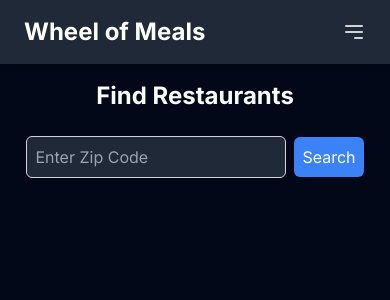
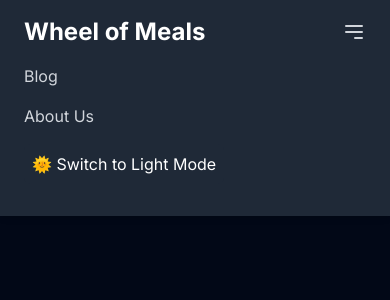
Before and after one commit to omeryildirim0/wheel, a Next.js app: page / in a window 390 px wide. Both pictures are taken after a click on the button 354 px from the left and 32 px from the top of the page. Shown: the top 300 px of the page. Built offline with nearby package versions, Linux system fonts and the light colour scheme.

Commit message:
mobile menu works

```diff
--- a/components/Navbar.tsx
+++ b/components/Navbar.tsx
@@ -1,10 +1,16 @@
 "use client"; // Ensure the Navbar is a client component
 
-import React from 'react';
+import React, { useState } from 'react';
 import Link from 'next/link';
 import ThemeToggleButton from './ThemeToggleButton'; // Adjust the import path if needed
 
 const Navbar: React.FC = () => {
+  const [isMobileMenuOpen, setIsMobileMenuOpen] = useState(false);
+
+  const toggleMobileMenu = () => {
+    setIsMobileMenuOpen(!isMobileMenuOpen);
+  };
+
   return (
     <nav className="bg-white dark:bg-gray-800 shadow-md py-4 fixed top-0 left-0 w-full z-10">
       <div className="max-w-screen-xl mx-auto px-6 flex justify-between items-center">
@@ -16,7 +22,7 @@ const Navbar: React.FC = () => {
           Wheel of Meals
         </a>
 
-        {/* Navigation Links */}
+        {/* Navigation Links - Desktop */}
         <div className="hidden md:flex space-x-8 items-center">
           <Link href="/blog" className="text-gray-600 hover:text-gray-800 dark:text-gray-300 dark:hover:text-white transition duration-300 ease-in-out">
             Blog
@@ -29,9 +35,12 @@ const Navbar: React.FC = () => {
           <ThemeToggleButton />
         </div>
 
-        {/* Mobile Menu */}
+        {/* Mobile Menu Button */}
         <div className="md:hidden flex items-center">
-          <button className="text-gray-600 dark:text-gray-300 focus:outline-none">
+          <button
+            onClick={toggleMobileMenu}
+            className="text-gray-600 dark:text-gray-300 focus:outline-none"
+          >
             {/* Icon for mobile menu toggle */}
             <svg xmlns="http://www.w3.org/2000/svg" className="h-6 w-6" fill="none" viewBox="0 0 24 24" stroke="currentColor">
               <path strokeLinecap="round" strokeLinejoin="round" strokeWidth="2" d="M4 6h16M4 12h16m-7 6h7" />
@@ -39,6 +48,21 @@ const Navbar: React.FC = () => {
           </button>
         </div>
       </div>
+
+      {/* Mobile Menu */}
+      {isMobileMenuOpen && (
+        <div className="md:hidden px-6 py-4 space-y-4">
+          <Link href="/blog" className="block text-gray-600 hover:text-gray-800 dark:text-gray-300 dark:hover:text-white transition duration-300 ease-in-out">
+            Blog
+          </Link>
+          <Link href="/about" className="block text-gray-600 hover:text-gray-800 dark:text-gray-300 dark:hover:text-white transition duration-300 ease-in-out">
+            About Us
+          </Link>
+
+          {/* Theme Toggle Button */}
+          <ThemeToggleButton />
+        </div>
+      )}
     </nav>
   );
 };
```
